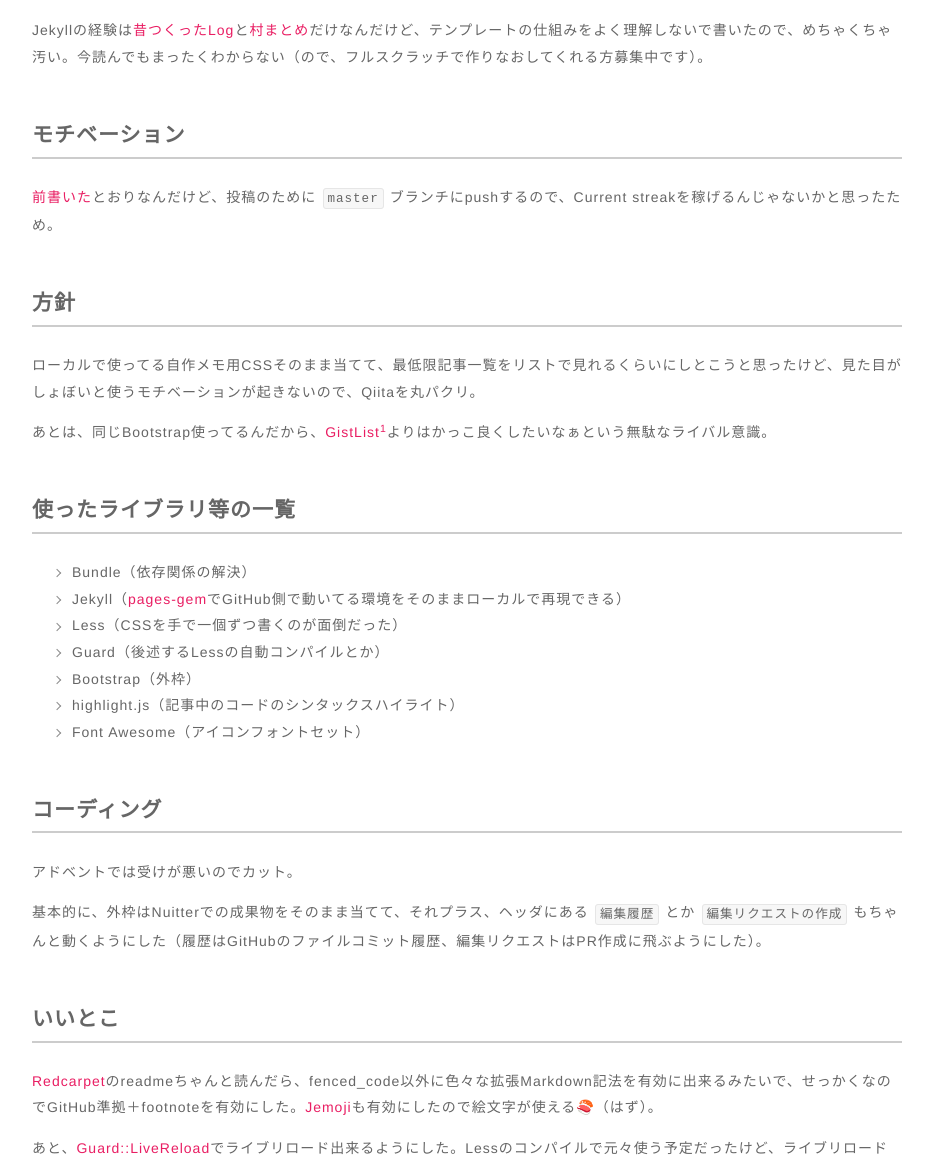
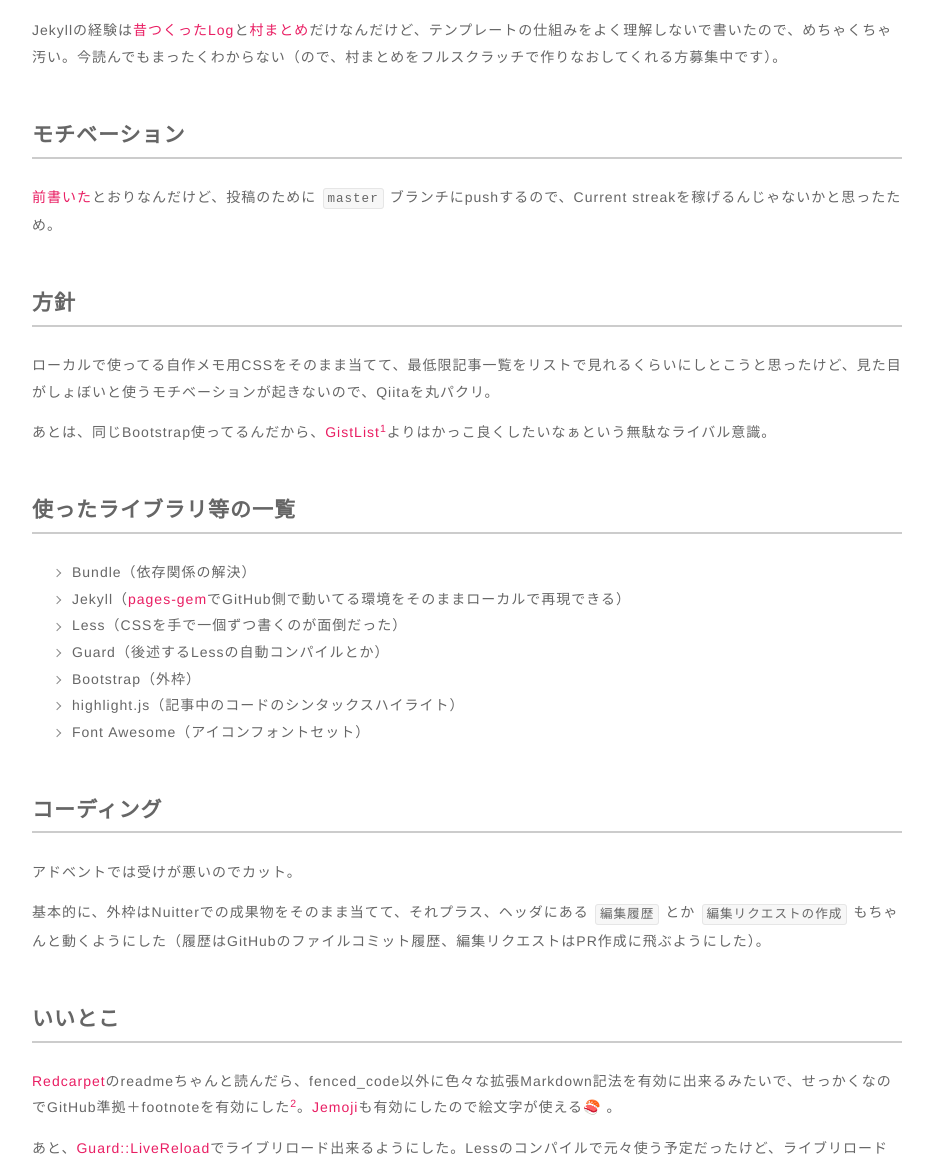
Before and after one commit to 844196/blog, a Jekyll site: the page built from _posts/2015-10-28-make-new-memopage.md, in a window 1280 px wide and 1400 px high, scrolled down 365 px. Shown: the part 238-1400 px from the top of the window, without its empty margins (173-1106 px from the left). Built offline with Jekyll 4.4.1, drawn with Linux system fonts in a browser that asks for light colours; nearby versions of some CDN libraries; emoji names are drawn with the system emoji font; Markdown is read by kramdown in place of the engine named in the settings; some of the changed text lies outside the part shown.

Commit message:
語尾修正

```diff
--- a/_posts/2015-10-28-make-new-memopage.md
+++ b/_posts/2015-10-28-make-new-memopage.md
@@ -8,7 +8,7 @@
 
 メモ用のページをJekyllでゴリゴリつくった。
 
-Jekyllの経験は[昔つくったLog](https://www.flickr.com/photos/s083027/21898974164/in/dateposted-public/)と[村まとめ](http://vill.osamu-net.hokkaido.jp/)だけなんだけど、テンプレートの仕組みをよく理解しないで書いたので、めちゃくちゃ汚い。今読んでもまったくわからない（ので、フルスクラッチで作りなおしてくれる方募集中です）。
+Jekyllの経験は[昔つくったLog](https://www.flickr.com/photos/s083027/21898974164/in/dateposted-public/)と[村まとめ](http://vill.osamu-net.hokkaido.jp/)だけなんだけど、テンプレートの仕組みをよく理解しないで書いたので、めちゃくちゃ汚い。今読んでもまったくわからない（ので、村まとめをフルスクラッチで作りなおしてくれる方募集中です）。
 
 ## モチベーション
 
@@ -16,7 +16,7 @@
 
 ## 方針
 
-ローカルで使ってる自作メモ用CSSそのまま当てて、最低限記事一覧をリストで見れるくらいにしとこうと思ったけど、見た目がしょぼいと使うモチベーションが起きないので、Qiitaを丸パクリ。
+ローカルで使ってる自作メモ用CSSをそのまま当てて、最低限記事一覧をリストで見れるくらいにしとこうと思ったけど、見た目がしょぼいと使うモチベーションが起きないので、Qiitaを丸パクリ。
 
 あとは、同じBootstrap使ってるんだから、[GistList](http://keepoff07.github.io/gistlist)[^fn1]よりはかっこ良くしたいなぁという無駄なライバル意識。
 
@@ -40,7 +40,9 @@
 
 ## いいとこ
 
-[Redcarpet](https://github.com/vmg/redcarpet)のreadmeちゃんと読んだら、fenced_code以外に色々な拡張Markdown記法を有効に出来るみたいで、せっかくなのでGitHub準拠＋footnoteを有効にした。[Jemoji](https://github.com/jekyll/jemoji)も有効にしたので絵文字が使える:sushi:（はず）。
+[Redcarpet](https://github.com/vmg/redcarpet)のreadmeちゃんと読んだら、fenced_code以外に色々な拡張Markdown記法を有効に出来るみたいで、せっかくなのでGitHub準拠＋footnoteを有効にした[^fn2]。[Jemoji](https://github.com/jekyll/jemoji)も有効にしたので絵文字が使える:sushi: 。
+
+[^fn2]: ただ、注釈に飛んで元の文に戻ると、navbarに被って元の文が見えない。なんとかしたい。
 
 あと、[Guard::LiveReload](https://github.com/guard/guard-livereload)でライブリロード出来るようにした。Lessのコンパイルで元々使う予定だったけど、ライブリロードも出来るっぽいので入れておいた。previmとは違って必ず保存しないと更新されないけど、いちいちブラウザにフォーカスを移して`<C-r>`押すよりは楽。
 
```
